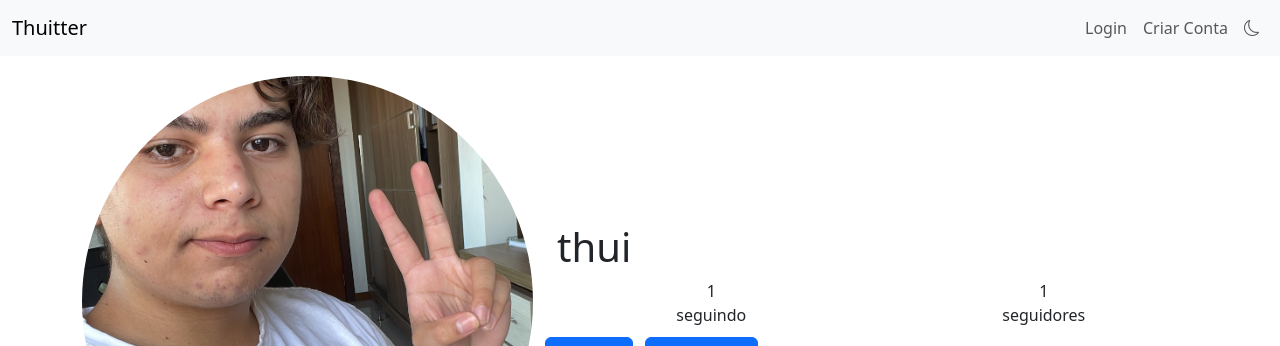
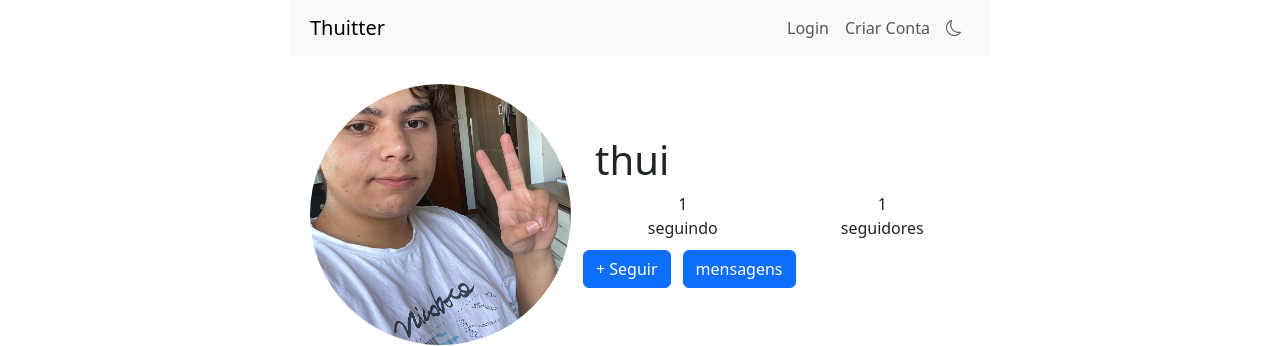
Before and after one commit to thui-dev/django-thuiter, a Django app: a page that uses network/templates/network/index.html in a window 1280 px wide. Shown: the top 346 px of the page. Run offline with Django 3.2, Linux system fonts and the light colour scheme; data comes from the database, SQL or seed files in the repository; both versions use the stored data as it was after the commit; data that the repository does not hold is empty; some libraries are stand-ins or nearby versions.

Commit message:
pc ported (limited max width on various divs)

```diff
--- a/network/templates/network/index.html
+++ b/network/templates/network/index.html
@@ -27,7 +27,7 @@
     <div id="messages_view" style="display: none">
 
 
-        <div class="row open_messages fixed-top bg-body-secondary" style="margin:56px 0px 0px 0px; padding:10px 0px 5px 0px">
+        <div class="row open_messages fixed-top bg-body-secondary mx-auto p-2" style="margin:56px 0px 0px 0px; padding:10px 0px 5px 0px; max-width: 700px;">
             <div id="messages_back_to_chats" class="col-auto" style="padding:2px 0px 0px 6px">
                 <h1><i class="bi bi-chevron-left"></i></h1>
             </div>
@@ -47,7 +47,7 @@
             </div>
 
             <!--<div style="height:56px"></div>so the input bar (witch breaks the dom flow) doesent get on the messages-->
-            <div class="row fixed-bottom bg-body-secondary" style=" padding:7px 0px 3px 0px;">
+            <div class="row fixed-bottom bg-body-secondary mx-auto p-2" style="max-width: 700px; padding:7px 0px 3px 0px;">
                 <div class="col-10" style="padding:0px 0px 0px 20px">
                     <textarea id="new_message_content" class="d-inline-flex p-2" style="background-color:rgba(89, 89, 89, 0.3); border-radius:500px; width:100%; height:45px"></textarea>
                 </div>
--- a/network/templates/network/layout.html
+++ b/network/templates/network/layout.html
@@ -16,8 +16,8 @@
         {% block script %}
         {% endblock %}
     </head>
-    <body >
-        <nav class="navbar sticky-top navbar-expand bg-body-tertiary">
+    <body>
+        <nav class="navbar sticky-top navbar-expand bg-body-tertiary mx-auto p-2" style="max-width: 700px;">
             <div class="container-fluid">
 
                 <a class="navbar-brand" id="logo">Thuitter</a>
@@ -42,7 +42,7 @@
             </div>
         </nav>
 
-        <nav class="navbar fixed-bottom navbar-expand bg-body-tertiary">
+        <nav class="navbar fixed-bottom navbar-expand bg-body-tertiary mx-auto p-2" style="max-width: 700px;">
             <div class="container-fluid" style="font-size:170%; padding: 0px 20px">
                 {% if user.is_authenticated %}
                 <div style="margin:auto" class="nav-item">
@@ -62,7 +62,7 @@
             </div>
         </nav>
 
-        <div class="body">
+        <div class="body mx-auto p-2" style="max-width: 700px;">
             {% block body %}
             {% endblock %}
         </div>
```
Also changed, not shown: db.sqlite3.
